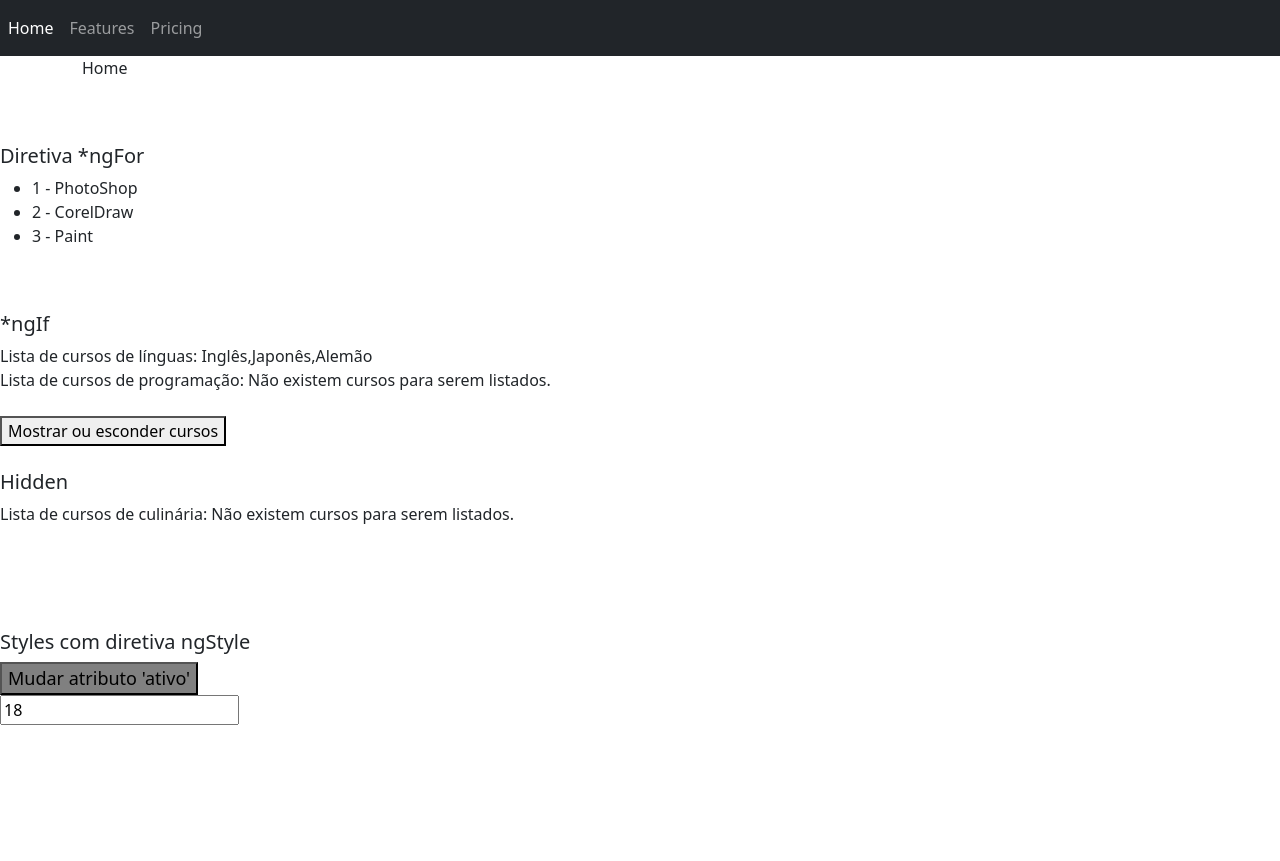
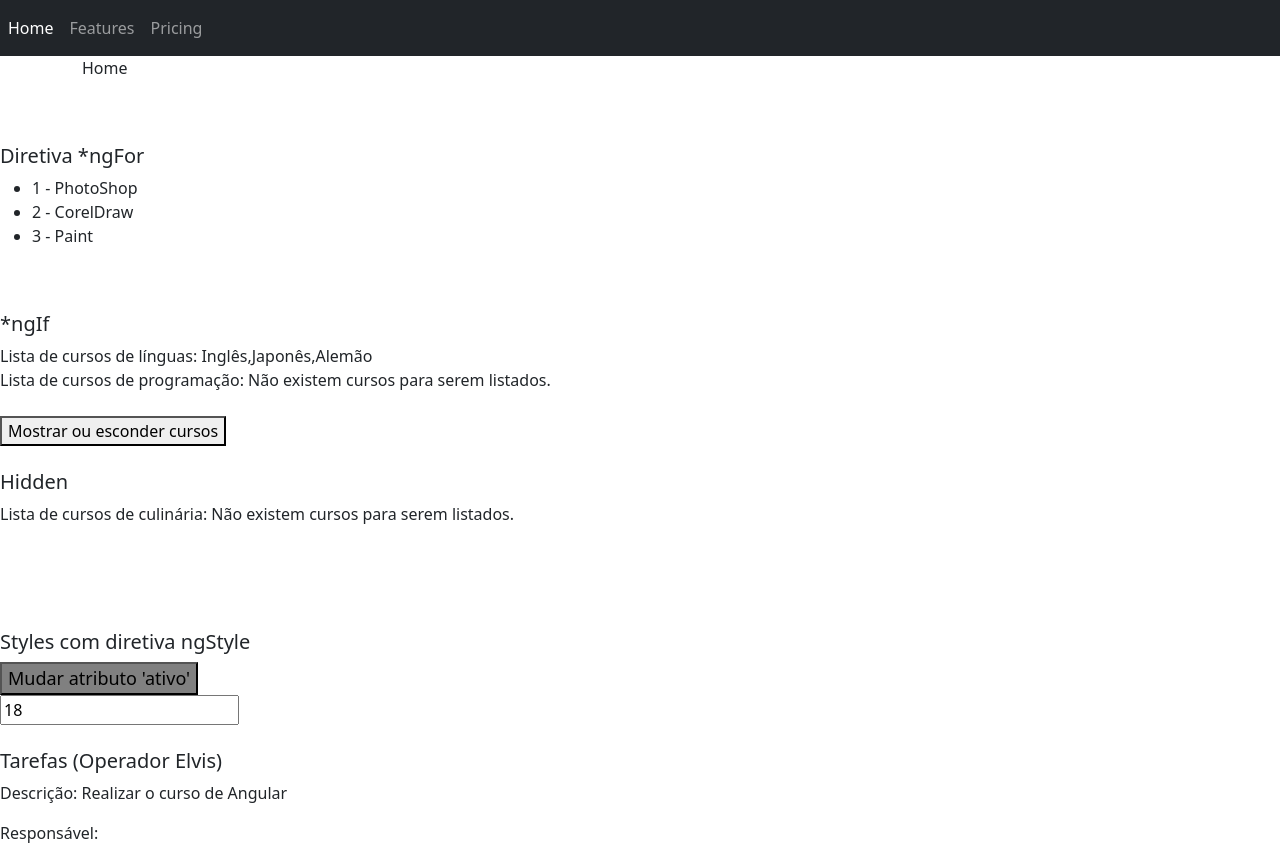
Before and after one commit to RodriguesLarissa/Curso_Angular, an Angular app in the folder diretivas/: page / in a window 1280 px wide. Before the commit the page ends 800 px from the top, so only its background shows below. Built offline with nearby package versions, Linux system fonts and the light colour scheme.

Commit message:
31º Class - Elvis Operator

```diff
--- a/diretivas/src/app/app.component.html
+++ b/diretivas/src/app/app.component.html
@@ -7,3 +7,5 @@
 <app-diretiva-ngclass></app-diretiva-ngclass>
 <br><br>
 <app-diretiva-ngstyle></app-diretiva-ngstyle>
+<br><br>
+<app-operador-elvis></app-operador-elvis>
--- a/diretivas/src/app/app.module.ts
+++ b/diretivas/src/app/app.module.ts
@@ -8,6 +8,7 @@
 import { DiretivaNgforComponent } from './diretiva-ngfor/diretiva-ngfor.component';
 import { DiretivaNgclassComponent } from './diretiva-ngclass/diretiva-ngclass.component';
 import { DiretivaNgstyleComponent } from './diretiva-ngstyle/diretiva-ngstyle.component';
+import { OperadorElvisComponent } from './operador-elvis/operador-elvis.component';
 
 @NgModule({
   declarations: [
@@ -16,7 +17,8 @@
     DiretivaNgswitchComponent,
     DiretivaNgforComponent,
     DiretivaNgclassComponent,
-    DiretivaNgstyleComponent
+    DiretivaNgstyleComponent,
+    OperadorElvisComponent
   ],
   imports: [
     BrowserModule,
--- /dev/null
+++ b/diretivas/src/app/operador-elvis/operador-elvis.component.html
@@ -0,0 +1,4 @@
+<h5>Tarefas (Operador Elvis)</h5>
+
+<p>Descrição: {{ tarefa.desc }}</p>
+<p>Responsável: {{ tarefa.responsavel?.usuario?.nome}}</p>
--- /dev/null
+++ b/diretivas/src/app/operador-elvis/operador-elvis.component.ts
@@ -0,0 +1,22 @@
+import { Component, OnInit } from '@angular/core';
+
+@Component({
+  selector: 'app-operador-elvis',
+  templateUrl: './operador-elvis.component.html',
+  styleUrls: ['./operador-elvis.component.css']
+})
+export class OperadorElvisComponent implements OnInit {
+
+  tarefa: any = {
+    desc: 'Realizar o curso de Angular',
+    responsavel: {
+      usuario: null
+    }
+  };
+
+  constructor() { }
+
+  ngOnInit(): void {
+  }
+
+}
```
Also changed, not shown: diretivas/src/app/operador-elvis/operador-elvis.component.css (added), 1 other file (tests, documents, lock files or other folders).
